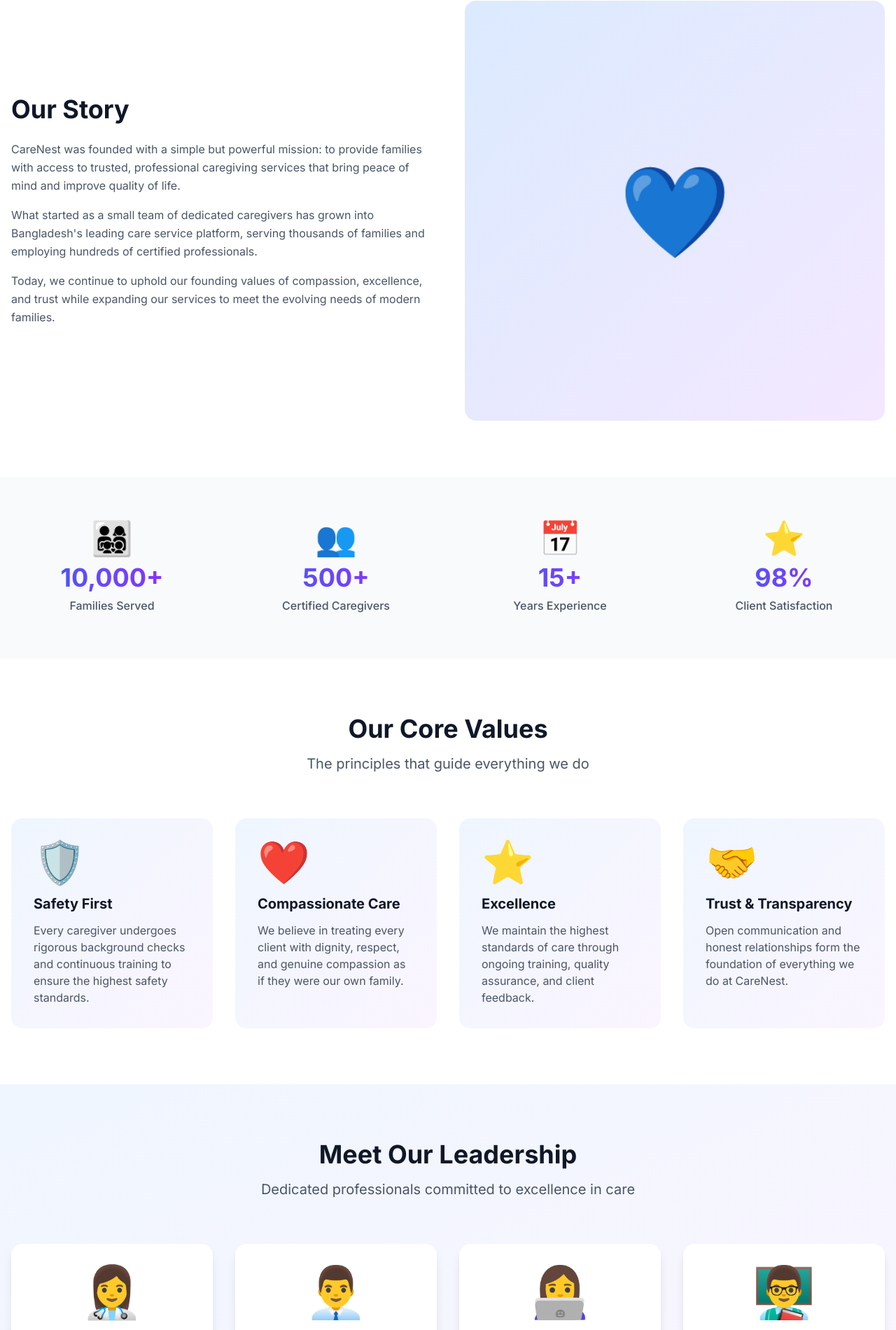
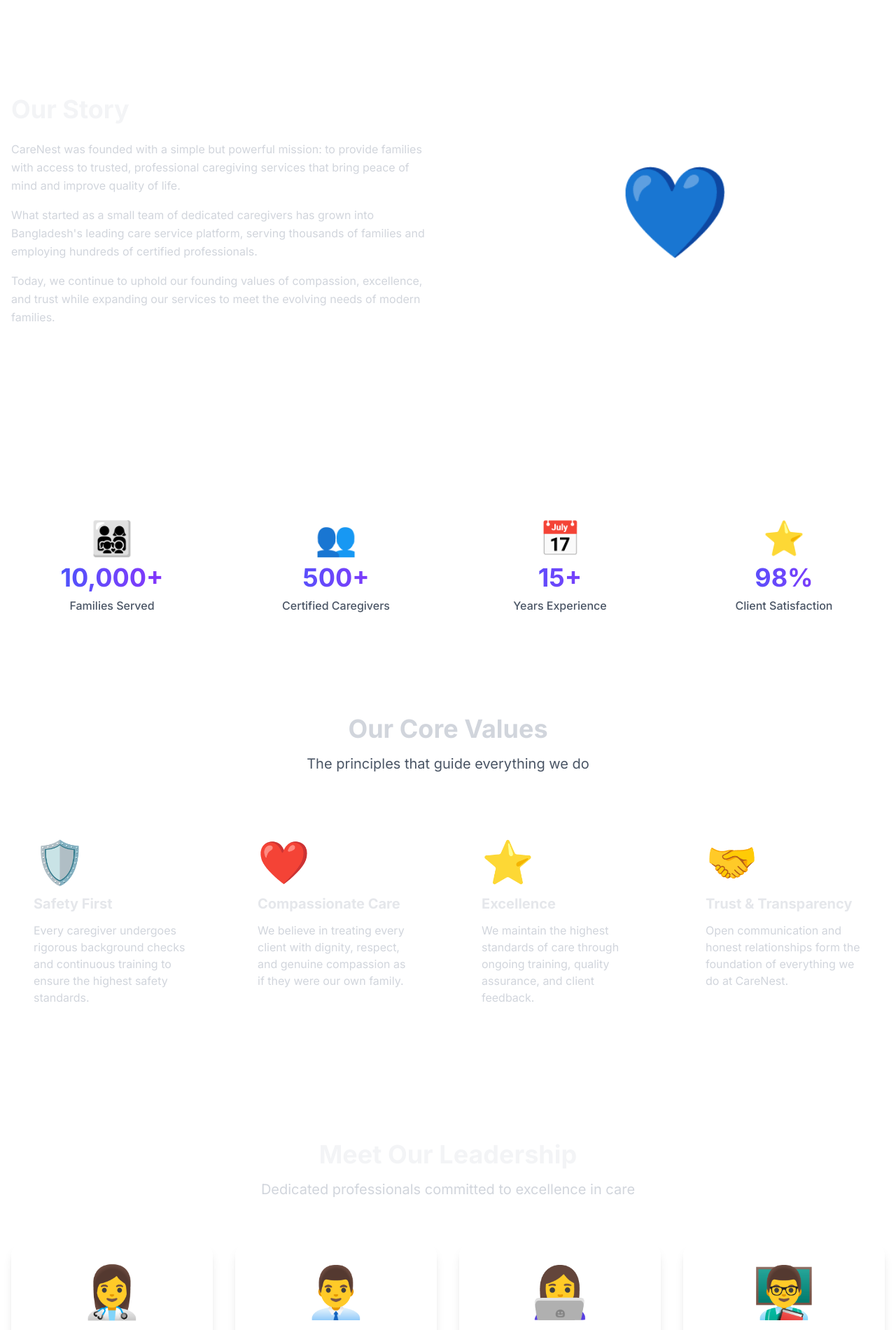
Before and after one commit to TusharChow20/projectCareNest, a Next.js app: page /about in a window 1280 px wide. Shown: the part 495-2395 px from the top of the page at 70% size. Built offline with nearby package versions, Linux system fonts and the light colour scheme; no server answers.

Commit message:
about edits

```diff
--- a/src/app/about/page.jsx
+++ b/src/app/about/page.jsx
@@ -1,50 +1,54 @@
 // src/app/about/page.js
-'use client';
+"use client";
 
-import { motion } from 'framer-motion';
+import { motion } from "framer-motion";
 
 export default function AboutPage() {
   const team = [
-    { name: 'Dr. Sarah Ahmed', role: 'Chief Medical Officer', icon: '👩‍⚕️' },
-    { name: 'Michael Chen', role: 'Operations Director', icon: '👨‍💼' },
-    { name: 'Fatima Rahman', role: 'Care Coordinator', icon: '👩‍💻' },
-    { name: 'James Wilson', role: 'Training Manager', icon: '👨‍🏫' }
+    { name: "Dr. Sarah Ahmed", role: "Chief Medical Officer", icon: "👩‍⚕️" },
+    { name: "Michael Chen", role: "Operations Director", icon: "👨‍💼" },
+    { name: "Fatima Rahman", role: "Care Coordinator", icon: "👩‍💻" },
+    { name: "James Wilson", role: "Training Manager", icon: "👨‍🏫" },
   ];
 
   const values = [
     {
-      icon: '🛡️',
-      title: 'Safety First',
-      description: 'Every caregiver undergoes rigorous background checks and continuous training to ensure the highest safety standards.'
+      icon: "🛡️",
+      title: "Safety First",
+      description:
+        "Every caregiver undergoes rigorous background checks and continuous training to ensure the highest safety standards.",
     },
     {
-      icon: '❤️',
-      title: 'Compassionate Care',
-      description: 'We believe in treating every client with dignity, respect, and genuine compassion as if they were our own family.'
+      icon: "❤️",
+      title: "Compassionate Care",
+      description:
+        "We believe in treating every client with dignity, respect, and genuine compassion as if they were our own family.",
     },
     {
-      icon: '⭐',
-      title: 'Excellence',
-      description: 'We maintain the highest standards of care through ongoing training, quality assurance, and client feedback.'
+      icon: "⭐",
+      title: "Excellence",
+      description:
+        "We maintain the highest standards of care through ongoing training, quality assurance, and client feedback.",
     },
     {
-      icon: '🤝',
-      title: 'Trust & Transparency',
-      description: 'Open communication and honest relationships form the foundation of everything we do at CareNest.'
-    }
+      icon: "🤝",
+      title: "Trust & Transparency",
+      description:
+        "Open communication and honest relationships form the foundation of everything we do at CareNest.",
+    },
   ];
 
   const stats = [
-    { number: '10,000+', label: 'Families Served', icon: '👨‍👩‍👧‍👦' },
-    { number: '500+', label: 'Certified Caregivers', icon: '👥' },
-    { number: '15+', label: 'Years Experience', icon: '📅' },
-    { number: '98%', label: 'Client Satisfaction', icon: '⭐' }
+    { number: "10,000+", label: "Families Served", icon: "👨‍👩‍👧‍👦" },
+    { number: "500+", label: "Certified Caregivers", icon: "👥" },
+    { number: "15+", label: "Years Experience", icon: "📅" },
+    { number: "98%", label: "Client Satisfaction", icon: "⭐" },
   ];
 
   return (
     <div className="min-h-screen">
       {/* Hero Section */}
-      <section className="relative py-20 bg-gradient-to-br from-blue-600 via-purple-600 to-pink-500 text-white overflow-hidden">
+      <section className="relative py-20  text-white overflow-hidden">
         <div className="absolute inset-0 opacity-10">
           <div className="absolute top-20 left-20 w-64 h-64 bg-white rounded-full blur-3xl"></div>
           <div className="absolute bottom-20 right-20 w-96 h-96 bg-white rounded-full blur-3xl"></div>
@@ -59,14 +63,15 @@
               About CareNest
             </h1>
             <p className="text-xl md:text-2xl text-blue-100 mb-8">
-              Bringing professional, compassionate care to families across Bangladesh since 2010
+              Bringing professional, compassionate care to families across
+              Bangladesh since 2010
             </p>
           </motion.div>
         </div>
       </section>
 
       {/* Our Story */}
-      <section className="py-20 bg-white">
+      <section className="py-20 ">
         <div className="container mx-auto px-4">
           <div className="grid md:grid-cols-2 gap-12 items-center">
             <motion.div
@@ -74,19 +79,26 @@
               whileInView={{ opacity: 1, x: 0 }}
               viewport={{ once: true }}
             >
-              <h2 className="text-4xl font-bold text-gray-900 mb-6">Our Story</h2>
-              <div className="space-y-4 text-gray-600 leading-relaxed">
+              <h2 className="text-4xl font-bold text-gray-100 mb-6">
+                Our Story
+              </h2>
+              <div className="space-y-4 text-gray-300 leading-relaxed">
                 <p>
-                  CareNest was founded with a simple but powerful mission: to provide families with access to trusted,
-                  professional caregiving services that bring peace of mind and improve quality of life.
+                  CareNest was founded with a simple but powerful mission: to
+                  provide families with access to trusted, professional
+                  caregiving services that bring peace of mind and improve
+                  quality of life.
                 </p>
                 <p>
-                  What started as a small team of dedicated caregivers has grown into Bangladesh's leading care
-                  service platform, serving thousands of families and employing hundreds of certified professionals.
+                  What started as a small team of dedicated caregivers has grown
+                  into Bangladesh's leading care service platform, serving
+                  thousands of families and employing hundreds of certified
+                  professionals.
                 </p>
                 <p>
-                  Today, we continue to uphold our founding values of compassion, excellence, and trust while
-                  expanding our services to meet the evolving needs of modern families.
+                  Today, we continue to uphold our founding values of
+                  compassion, excellence, and trust while expanding our services
+                  to meet the evolving needs of modern families.
                 </p>
               </div>
             </motion.div>
@@ -96,7 +108,7 @@
               viewport={{ once: true }}
               className="relative"
             >
-              <div className="aspect-square bg-gradient-to-br from-blue-100 to-purple-100 rounded-2xl flex items-center justify-center text-9xl">
+              <div className="aspect-square   rounded-2xl flex items-center justify-center text-9xl">
                 💙
               </div>
             </motion.div>
@@ -105,7 +117,7 @@
       </section>
 
       {/* Stats */}
-      <section className="py-16 bg-gray-50">
+      <section className="py-16 ">
         <div className="container mx-auto px-4">
           <div className="grid grid-cols-2 md:grid-cols-4 gap-8">
             {stats.map((stat, index) => (
@@ -129,7 +141,7 @@
       </section>
 
       {/* Our Values */}
-      <section className="py-20 bg-white">
+      <section className="py-20 ">
         <div className="container mx-auto px-4">
           <motion.div
             initial={{ opacity: 0, y: 20 }}
@@ -137,8 +149,12 @@
             viewport={{ once: true }}
             className="text-center mb-16"
           >
-            <h2 className="text-4xl font-bold text-gray-900 mb-4">Our Core Values</h2>
-            <p className="text-xl text-gray-600">The principles that guide everything we do</p>
+            <h2 className="text-4xl font-bold text-gray-300 mb-4">
+              Our Core Values
+            </h2>
+            <p className="text-xl text-gray-600">
+              The principles that guide everything we do
+            </p>
           </motion.div>
 
           <div className="grid md:grid-cols-2 lg:grid-cols-4 gap-8">
@@ -149,11 +165,13 @@
                 whileInView={{ opacity: 1, y: 0 }}
                 viewport={{ once: true }}
                 transition={{ delay: index * 0.1 }}
-                className="bg-gradient-to-br from-blue-50 to-purple-50 rounded-2xl p-8 hover:shadow-xl transition-shadow"
+                className="rounded-2xl p-8 hover:shadow-xl transition-shadow"
               >
                 <div className="text-6xl mb-4">{value.icon}</div>
-                <h3 className="text-xl font-bold text-gray-900 mb-3">{value.title}</h3>
-                <p className="text-gray-600">{value.description}</p>
+                <h3 className="text-xl font-bold text-gray-200 mb-3">
+                  {value.title}
+                </h3>
+                <p className="text-gray-300">{value.description}</p>
               </motion.div>
             ))}
           </div>
@@ -161,7 +179,7 @@
       </section>
 
       {/* Team */}
-      <section className="py-20 bg-gradient-to-br from-blue-50 to-purple-50">
+      <section className="py-20">
         <div className="container mx-auto px-4">
           <motion.div
             initial={{ opacity: 0, y: 20 }}
@@ -169,8 +187,12 @@
             viewport={{ once: true }}
             className="text-center mb-16"
           >
-            <h2 className="text-4xl font-bold text-gray-900 mb-4">Meet Our Leadership</h2>
-            <p className="text-xl text-gray-600">Dedicated professionals committed to excellence in care</p>
+            <h2 className="text-4xl font-bold text-gray-100 mb-4">
+              Meet Our Leadership
+            </h2>
+            <p className="text-xl text-gray-300">
+              Dedicated professionals committed to excellence in care
+            </p>
           </motion.div>
 
           <div className="grid md:grid-cols-2 lg:grid-cols-4 gap-8">
@@ -181,10 +203,12 @@
                 whileInView={{ opacity: 1, scale: 1 }}
                 viewport={{ once: true }}
                 transition={{ delay: index * 0.1 }}
-                className="bg-white rounded-2xl shadow-lg p-8 text-center hover:shadow-2xl transition-shadow"
+                className=" rounded-2xl shadow-lg p-8 text-center hover:shadow-2xl transition-shadow"
               >
                 <div className="text-7xl mb-4">{member.icon}</div>
-                <h3 className="text-xl font-bold text-gray-900 mb-2">{member.name}</h3>
+                <h3 className="text-xl font-bold text-gray-300 mb-2">
+                  {member.name}
+                </h3>
                 <p className="text-blue-600 font-medium">{member.role}</p>
               </motion.div>
             ))}
@@ -193,21 +217,24 @@
       </section>
 
       {/* CTA */}
-      <section className="py-20 bg-gradient-to-r from-blue-600 to-purple-600 text-white">
+      <section className="py-20 text-white">
         <div className="container mx-auto px-4 text-center">
           <motion.div
             initial={{ opacity: 0, y: 20 }}
             whileInView={{ opacity: 1, y: 0 }}
             viewport={{ once: true }}
           >
-            <h2 className="text-4xl font-bold mb-6">Join the CareNest Family</h2>
+            <h2 className="text-4xl font-bold mb-6">
+              Join the CareNest Family
+            </h2>
             <p className="text-xl text-blue-100 mb-8 max-w-2xl mx-auto">
-              Experience the peace of mind that comes from knowing your loved ones are in safe, caring hands
+              Experience the peace of mind that comes from knowing your loved
+              ones are in safe, caring hands
             </p>
             <div className="flex flex-wrap justify-center gap-4">
               <a
                 href="/services"
-                className="px-8 py-4 bg-white text-blue-600 rounded-lg font-semibold hover:bg-gray-100 transform hover:scale-105 transition-all shadow-lg"
+                className="px-8 py-4 bg-white text-blue-600 rounded-lg font-semibold hover:bg-transparent border transform hover:scale-105 transition-all shadow-lg"
               >
                 Browse Services
               </a>
```
